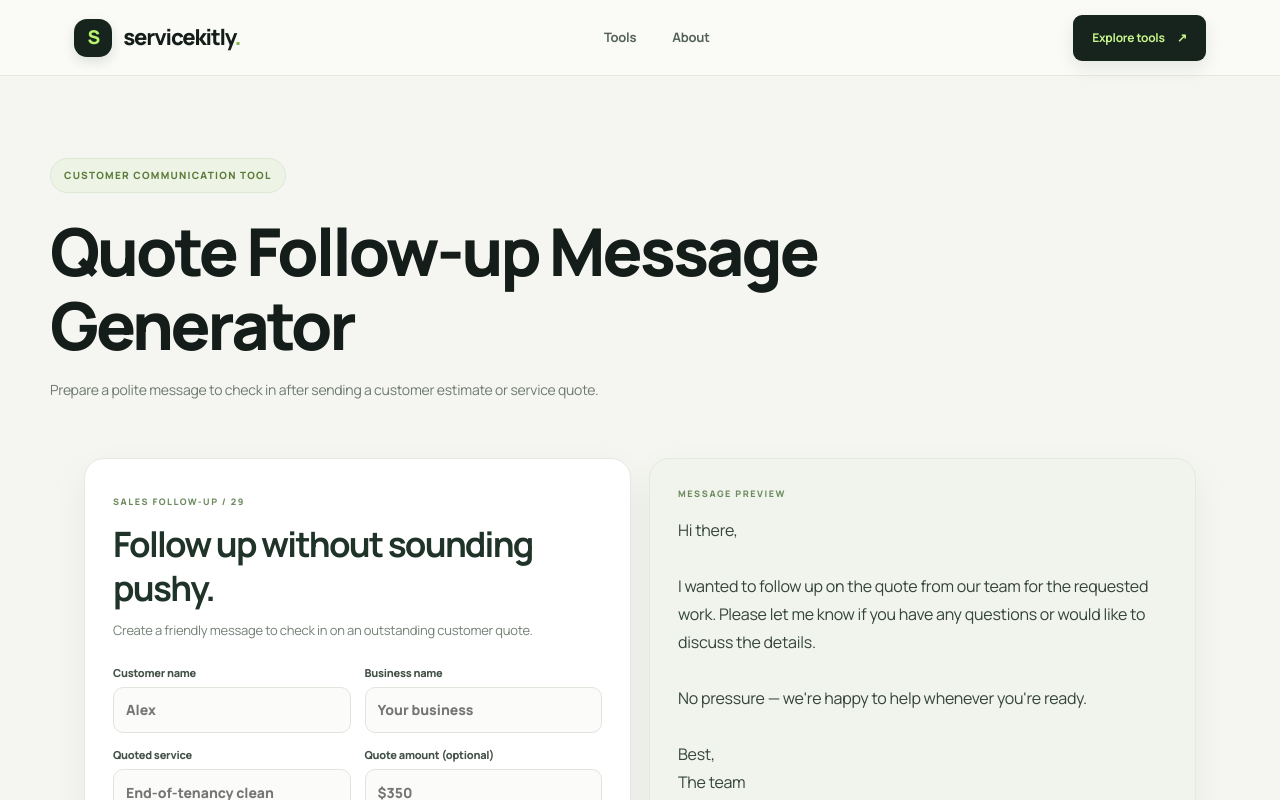
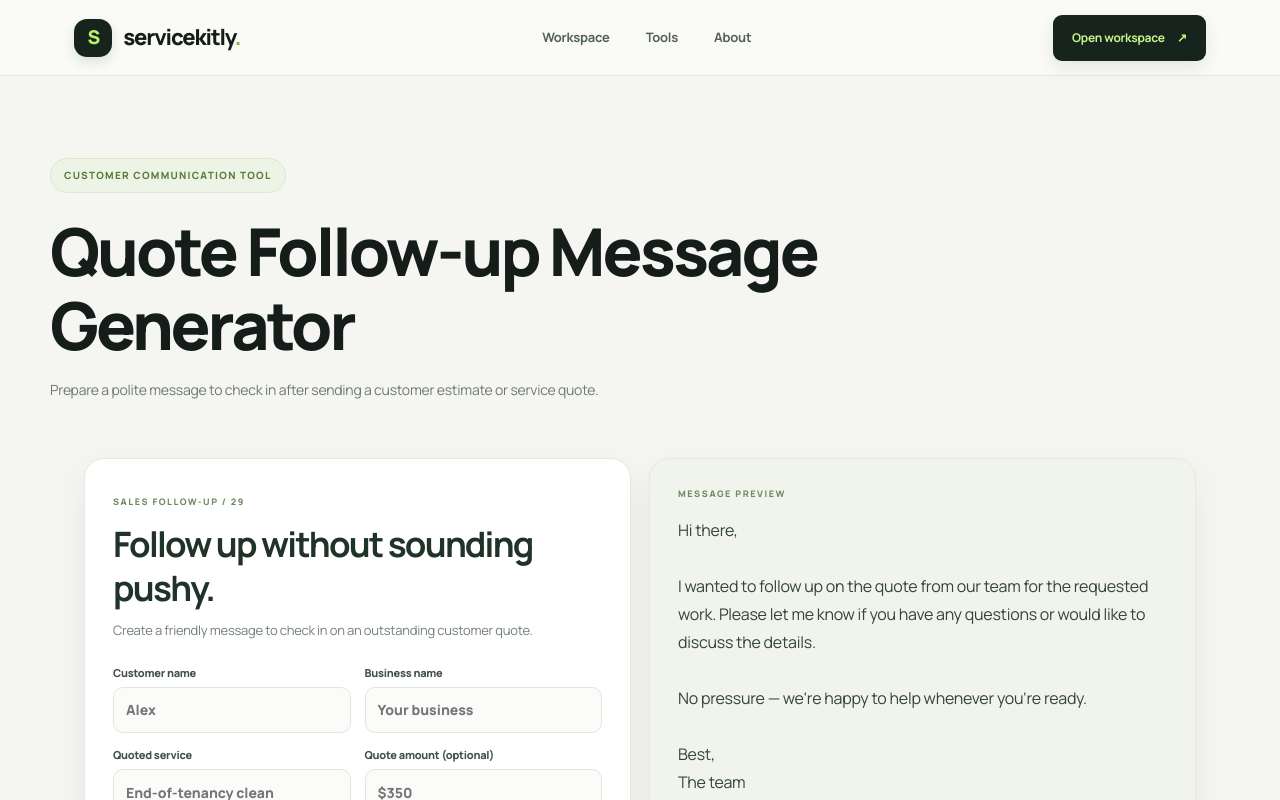
Before and after one commit to ya6331856-cpu/business-growth-toolkit, a Next.js app: page /tools/quote-follow-up-generator in a window 1280 px wide. Shown: the top 800 px of the page. Built offline with nearby package versions, Linux system fonts and the light colour scheme.

Commit message:
Add workspace navigation

```diff
--- a/app/layout.tsx
+++ b/app/layout.tsx
@@ -17,7 +17,7 @@ export const metadata: Metadata = {
 export default function RootLayout({ children }: Readonly<{ children: React.ReactNode }>) {
   return <html lang="en"><body className={manrope.variable}>
     <a className="skip-link" href="#main-content">Skip to content</a>
-    <header className="site-header"><a className="brand" href="/"><span className="brand-mark">S</span><span>servicekitly<span className="brand-dot">.</span></span></a><nav aria-label="Main navigation"><a href="/tools/">Tools</a><a href="/about/">About</a></nav><a className="header-cta" href="/tools/">Explore tools <span>↗</span></a></header>
+    <header className="site-header"><a className="brand" href="/"><span className="brand-mark">S</span><span>servicekitly<span className="brand-dot">.</span></span></a><nav aria-label="Main navigation"><a href="/workspace/">Workspace</a><a href="/tools/">Tools</a><a href="/about/">About</a></nav><a className="header-cta" href="/workspace/">Open workspace <span>↗</span></a></header>
     <main id="main-content">{children}</main>
     <footer className="footer"><div><a className="brand footer-brand" href="/"><span className="brand-mark">S</span><span>servicekitly<span className="brand-dot">.</span></span></a><p>Practical tools for people who run service businesses.</p></div><div className="footer-links"><a href="/tools/">All tools</a><a href="/about/">About</a><a href="/privacy/">Privacy</a><a href="/terms/">Terms</a></div><small>© {new Date().getFullYear()} ServiceKitly. Check local tax and legal requirements before relying on estimates.</small></footer>
   </body></html>;
```
